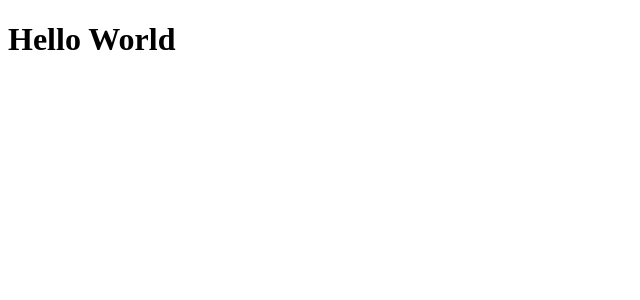
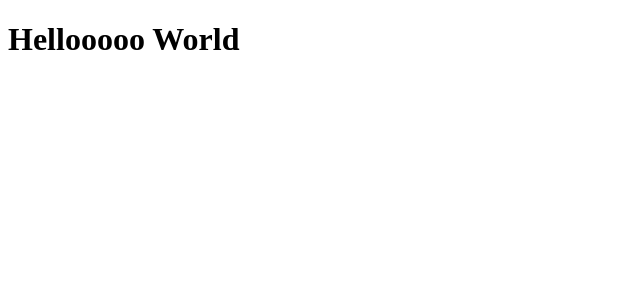
Before and after one commit to A-Der/portfolio, a React (Create React App) app: page / in a window 1280 px wide. Shown: the top 300 px of the page, without its empty margins (0-640 px from the left). Built offline with nearby package versions, Linux system fonts and the light colour scheme.

Commit message:
test commit

```diff
--- a/src/App.js
+++ b/src/App.js
@@ -2,7 +2,7 @@ import React from 'react'
 
 const App = () => {
   return (
-    <h1>Hello World</h1>
+    <h1>Hellooooo World</h1>
   )
 }
 
```
